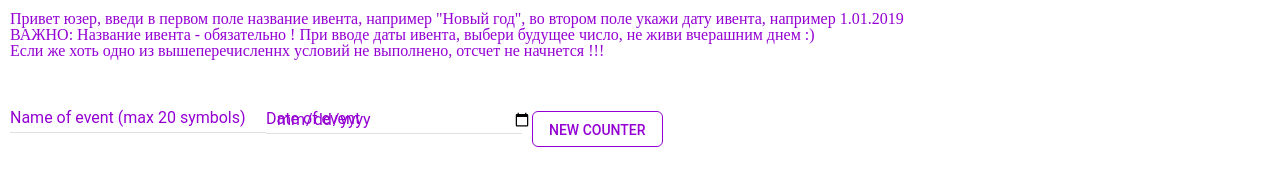
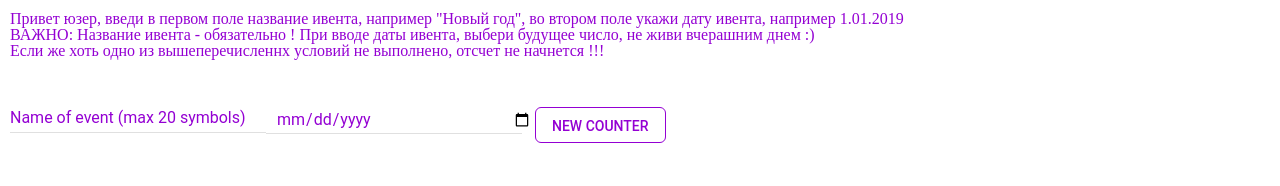
Before and after one commit to SergeyNauk/time-manager, a React (Create React App) app: page /Countdown in a window 1280 px wide. Shown: the part 148-334 px from the top of the page. Built offline with nearby package versions, Linux system fonts and the light colour scheme.

Commit message:
modify getMonth() + modify Countdown.scss

```diff
--- a/src/Countdown.css
+++ b/src/Countdown.css
@@ -1,3 +1,6 @@
+.container {
+  margin-top: 120px; }
+
 .countdownHeader {
   margin-top: 10px;
   display: inline-block; }
@@ -8,8 +11,10 @@
 
 .menu {
   width: 100%;
+  height: 110px;
   margin-top: 10px;
-  margin-left: 10px; }
+  margin-left: 10px;
+  position: absolute; }
 
 .inputDate {
   margin-top: 2px; }
--- a/src/Countdown.js
+++ b/src/Countdown.js
@@ -40,7 +40,7 @@ class Countdown extends Component {
                 });
 
                 let container = document.querySelector('.container');
-                let template = `<div class="event" data-numberDiv=${this.state.eventCounter}><span class="font-effect-neon"></span><button class="button" data-click="true" onclick="this.setAttribute('data-click','false')">DELETE EVENT</button></div>`
+                let template = `<div class="event" data-numberDiv=${this.state.eventCounter}><span></span><button class="button" data-click="true" onclick="this.setAttribute('data-click','false')">DELETE EVENT</button></div>`
                 container.insertAdjacentHTML('beforeend', template);
 
                 this.eventFactory(this.state.eventCounter, eventName, eventDate);
@@ -91,39 +91,29 @@ class Countdown extends Component {
                         this.deleteElem();
                     }
 
-                    getYear(thisDate) {
-                        this.year = Math.floor((((((this.date - thisDate) / 1000) / 60) / 60) / 24) / 365);
-                    }
+                      getYear(thisDate) {
+                          this.year = Math.floor((((((this.date - thisDate) / 1000) / 60) / 60) / 24) / 365);
+                     }
 
                     getMonts(thisDate) {
-                        let sumDay = 0;
-                        let monthCounter = 0;
-
-                        let resDay = Math.ceil((((((this.date - thisDate) / 1000) / 60) / 60) / 24)) - 365 * Math.floor((((((this.date - thisDate) / 1000) / 60) / 60) / 24) / 365); // consider the number of days net without years
-
-                        if (resDay < this.arrMonth[thisDate.getMonth()]) {
-                            this.month = 0;
+                        if (this.date.getMonth() >= thisDate.getMonth()) {
+                                this.month = this.date.getMonth() - thisDate.getMonth();
                         } else {
-                            this.arrMonth.forEach((elem, index) => {
-                                if (index >= thisDate.getMonth()) {
-                                    monthCounter++;
-                                    sumDay += elem;
-                                    resDay > sumDay ? this.month = monthCounter : this.month;
-                                }
-                            });
+                            this.month = 12 + this.date.getMonth() - thisDate.getMonth();
                         }
                     }
 
                     getDay(thisDate) {
-                        if (this.date.getDate() > thisDate.getDate()) {
+                        if (this.date.getDate() >= thisDate.getDate()) {
                             this.day = this.date.getDate() - thisDate.getDate();
                         } else {
                             this.day = this.date.getDate() + this.arrMonth[thisDate.getMonth()] - thisDate.getDate();
+                            this.month = this.month - 1;
                         }
                     }
 
                     getHours(thisDate) {
-                        if (this.date.getHours() > thisDate.getHours()) {
+                        if (this.date.getHours() >= thisDate.getHours()) {
                             this.hours = this.date.getHours() - thisDate.getHours();
                         } else {
                             this.hours = 24 - thisDate.getHours() + this.date.getHours();
@@ -132,7 +122,7 @@ class Countdown extends Component {
                     }
 
                     getMinutes(thisDate) {
-                        if (this.date.getMinutes() > thisDate.getMinutes()) {
+                        if (this.date.getMinutes() >= thisDate.getMinutes()) {
                             this.minutes = this.date.getMinutes() - thisDate.getMinutes();
                         } else {
                             this.minutes = 60 - thisDate.getMinutes() + this.date.getMinutes();
@@ -564,7 +554,6 @@ class Countdown extends Component {
                     <TextField
                         onFocus = {this.returnError.bind(this)}
                         errorText= {this.state.errorInputDate}
-                        floatingLabelText = "Date of event"
                         class="inputDate"
                         type = 'date'
                         floatingLabelStyle = {{ color: '#9400D3' }}
@@ -575,6 +564,7 @@ class Countdown extends Component {
                         }}
                     />
                     <FlatButton
+                        class = 'countdownBtn'
                         onClick = { this.initEvent.bind(this) }
                         label = "New counter"
                         hoverColor = '#800080'
@@ -586,7 +576,10 @@ class Countdown extends Component {
                             color: '#9400D3',
                             border: 'solid 1px',
                             borderRadius: '6px',
-                            top: '10px'
+                            top: '10px',
+                            position: 'absolute',
+                            left: '515px',
+                            top: '25%'
                         }}
                     />
                 </div>
--- a/src/Countdown.scss
+++ b/src/Countdown.scss
@@ -1,3 +1,7 @@
+.container {
+  margin-top: 120px;
+}
+
 .countdownHeader {
   margin-top: 10px;
   display: inline-block;
@@ -9,8 +13,10 @@
 }
 .menu {
   width: 100%;
+  height: 110px;
   margin-top: 10px;
   margin-left: 10px;
+  position: absolute;
 }
 
 .inputDate {
@@ -40,3 +46,7 @@
   position: absolute;
   left: 65%;
 }
+
+.countdownBtn {
+
+}
```
